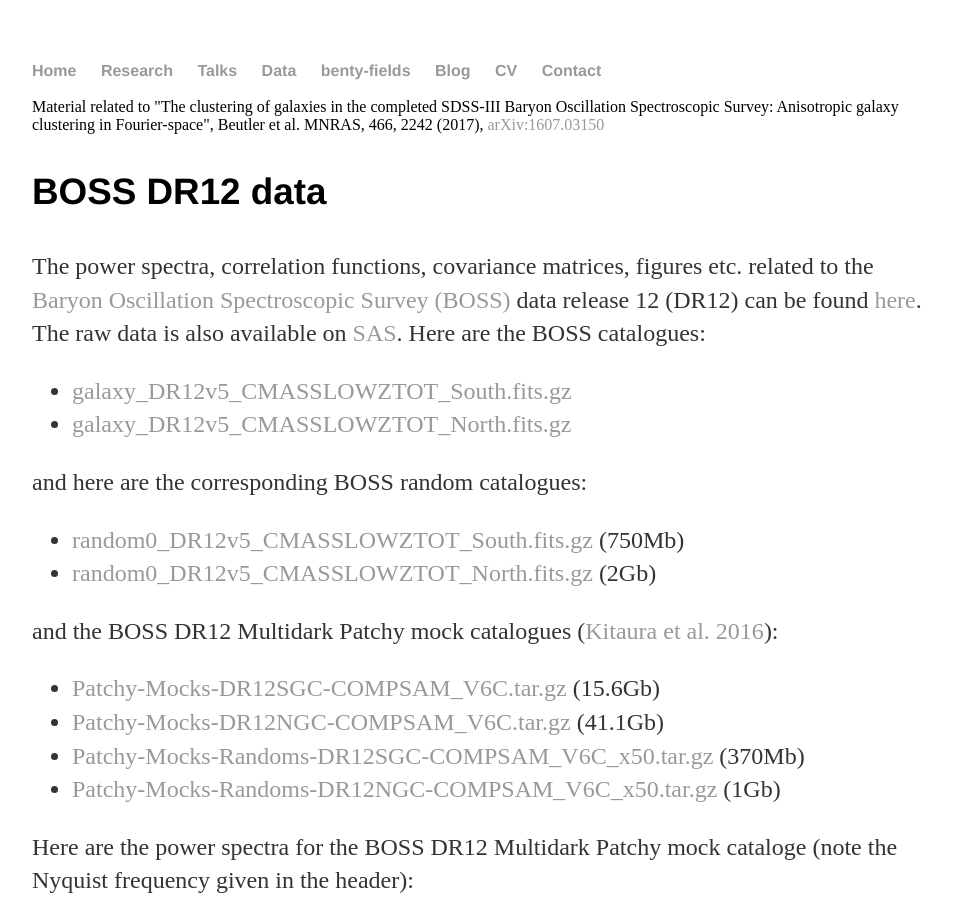
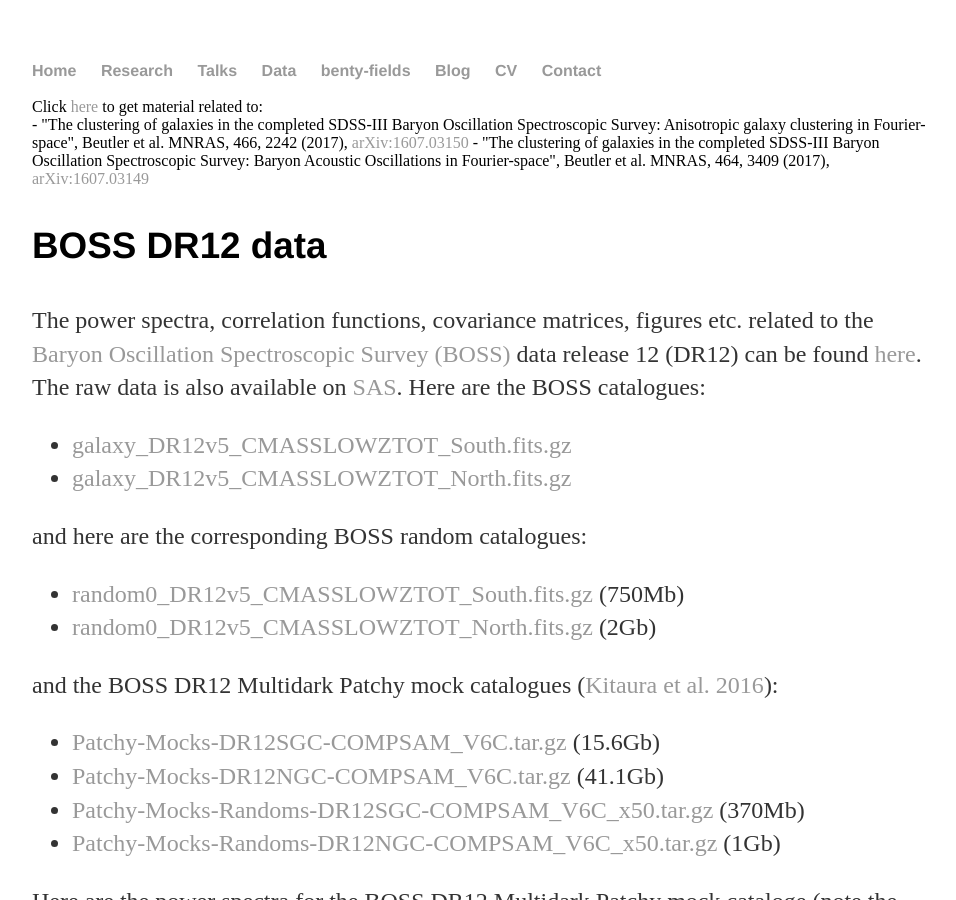
Before and after one commit to fbeutler/fbeutler.github.io, a Jekyll site: the page built from hub/hub.html, in a window 1280 px wide and 900 px high. Shown: the whole window, without its empty margins (160-1116 px from the left). Built offline with Jekyll 4.4.1, drawn with Linux system fonts in a browser that asks for light colours.

Commit message:
Update hub.html

```diff
--- a/hub/hub.html
+++ b/hub/hub.html
@@ -4,7 +4,13 @@
 ---
 
 <div id="hub">
-  Material related to "The clustering of galaxies in the completed SDSS-III Baryon Oscillation Spectroscopic Survey: Anisotropic galaxy clustering in Fourier-space", Beutler et al. MNRAS, 466, 2242 (2017), <a href="https://arxiv.org/pdf/1607.03150v1.pdf" target="_blank">arXiv:1607.03150</a>
+  Click <a href=#>here</a> to get material related to:<br>
+  - "The clustering of galaxies in the completed SDSS-III Baryon Oscillation Spectroscopic
+  Survey: Anisotropic galaxy clustering in Fourier-space", Beutler et al. MNRAS, 466, 2242 (2017),
+  <a href="https://arxiv.org/pdf/1607.03150v1.pdf" target="_blank">arXiv:1607.03150</a>
+  - "The clustering of galaxies in the completed SDSS-III Baryon Oscillation Spectroscopic Survey:
+  Baryon Acoustic Oscillations in Fourier-space", Beutler et al. MNRAS, 464, 3409 (2017),
+  <a href="https://arxiv.org/pdf/1607.03149v1.pdf" target="_blank">arXiv:1607.03149</a>
 
   <h3>BOSS DR12 data</h3>
 
```
